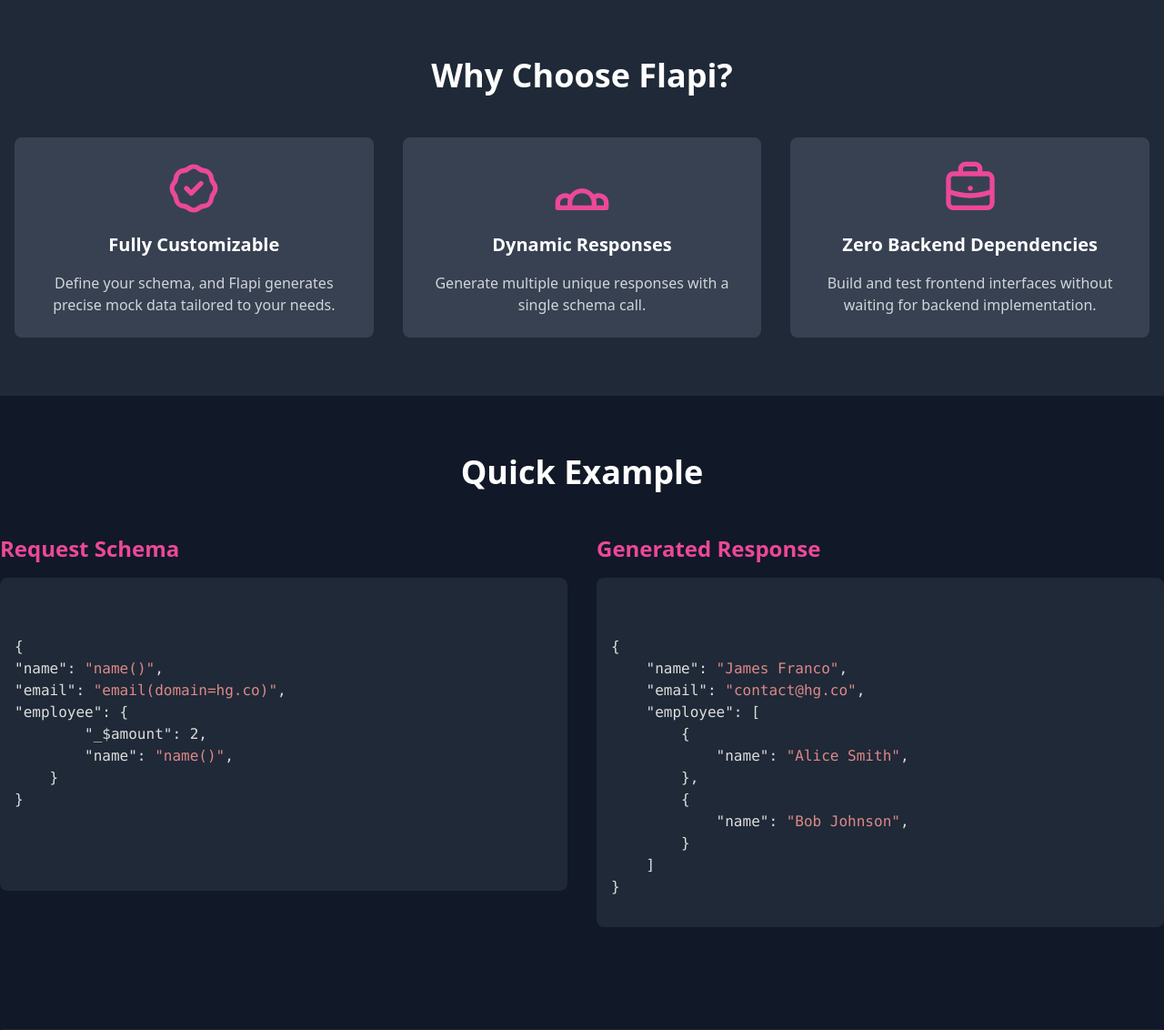
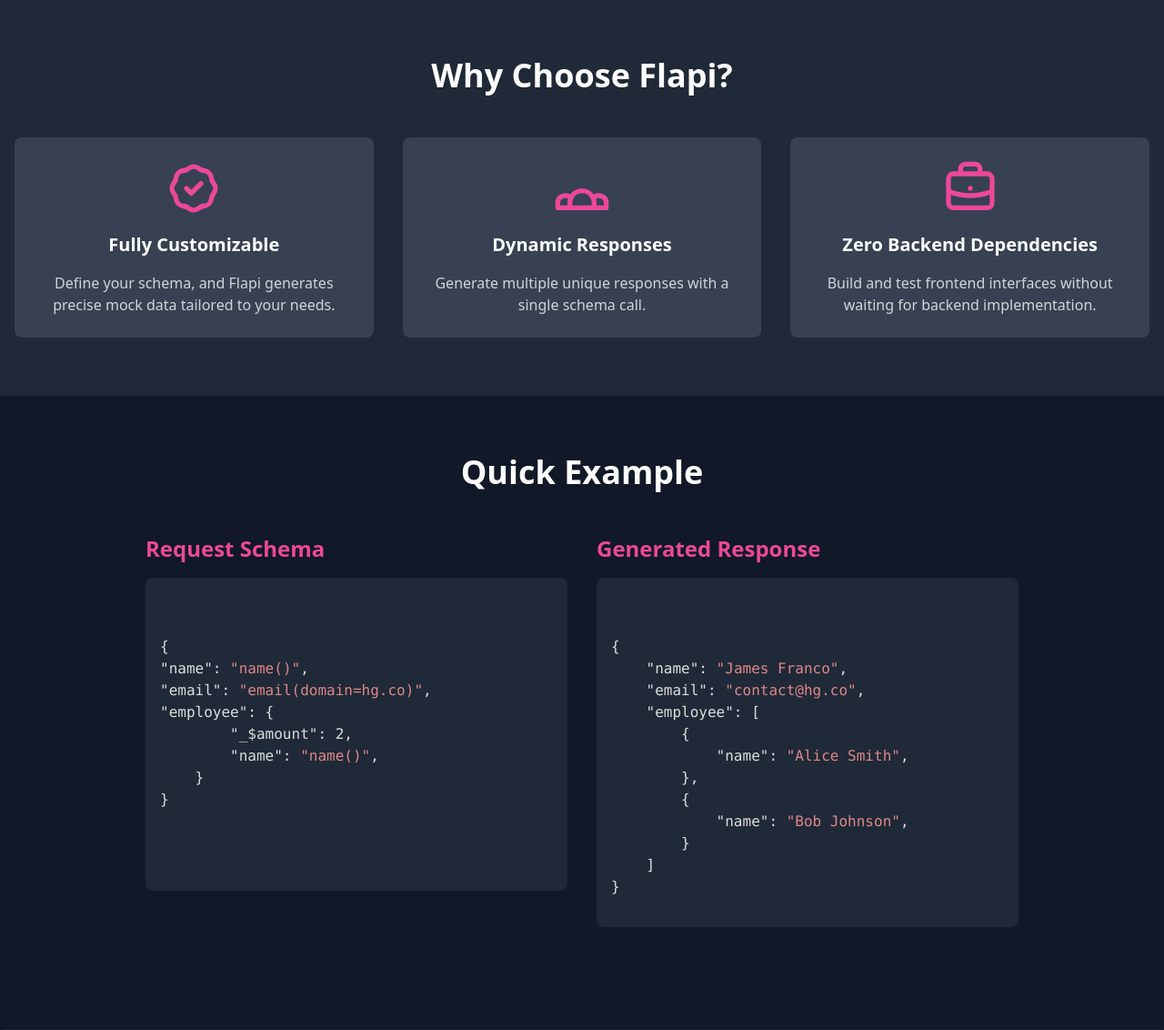
Before and after one commit to Hunter87ff/flapi, a FastAPI app: page / in a window 1280 px wide. Shown: the part 609-1741 px from the top of the page at 91% size. Run offline with FastAPI, Linux system fonts and the light colour scheme.

Commit message:
update : layout issue

```diff
--- a/app/templates/index.html
+++ b/app/templates/index.html
@@ -162,7 +162,7 @@
     </section>
 
     <!-- Example Section -->
-  <section id="example" class="bg-gray-900 py-16 max-w-full">
+  <section id="example" class="bg-gray-900 py-16 max-w-full sm:mx-40">
         <div class="container ">
             <h2 class="text-4xl font-bold text-center mb-12 text-white">Quick Example</h2>
             <div class="grid md:grid-cols-2 gap-8">
```
